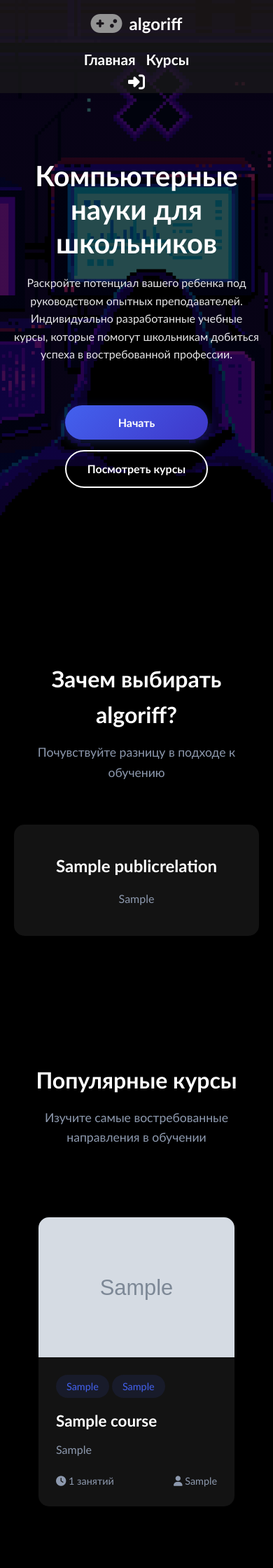
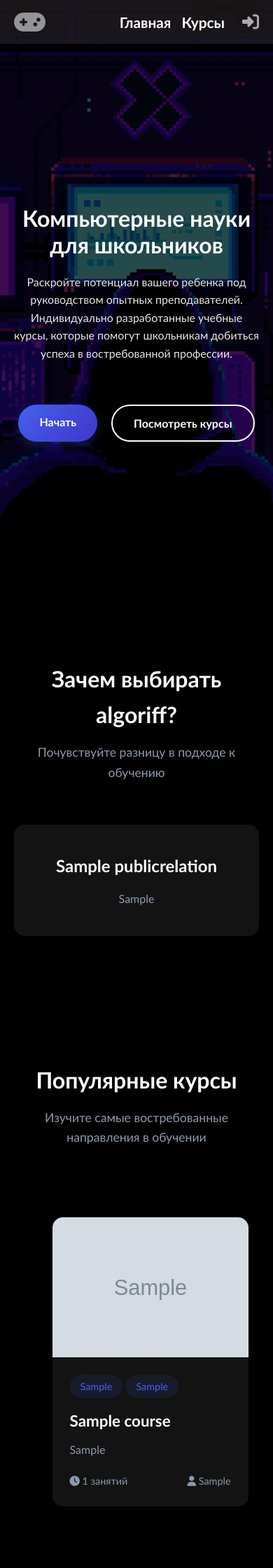
Before and after one commit to illmilo/algoriff, a Django app: page / in a window 390 px wide. Shown: the top 2240 px of the page at 70% size. Run offline with Django 5.2, Linux system fonts and the light colour scheme; tables that the repository leaves empty hold one stand-in row (values such as "Sample post"); grey boxes marked "Sample" are stand-in pictures.

Commit message:
fix: carousel on mobile version

```diff
--- a/home/templates/home/home.html
+++ b/home/templates/home/home.html
@@ -28,7 +28,7 @@
                     <li><a href="#">Курсы</a></li>
                 </ul>
             </nav>
-            <a href="#" class="fa-solid fa-right-to-bracket fa-xl" style="color:unset;text-decoration: none;"></a>
+            <a href="#" class="fa-solid fa-right-to-bracket fa-xl" style="color:#aaaaaa;text-decoration: none;"></a>
         </div>
     </header>
 
@@ -139,9 +139,97 @@
         </div>
         <div class="copyright">
             <div class="container">
-                <p>&copy; 2023 EduMentor Tutoring Services. All rights reserved.</p>
+                <p>&copy; 2025 ООО НПП &laquo; Algoriff &raquo;. Все права защищены.</p>
             </div>
         </div>
     </footer>
+
+   <script>
+        const header = document.querySelector("header");
+        let lastScroll = 0;
+        const scrollThreshold = 10;
+        const animationDuration = 0.3;
+
+        // Initialize header with original styles
+        header.style.transition = `transform ${animationDuration}s ease-in-out`;
+        header.style.transform = "translateY(0)"; // Start visible
+
+        window.addEventListener("scroll", () => {
+            const currentScroll = window.pageYOffset;
+
+            if (currentScroll > lastScroll && currentScroll > scrollThreshold) {
+                header.style.transform = "translateY(-100%)";
+            }
+            else if (currentScroll < lastScroll) {
+                header.style.transform = "translateY(0)";
+            }
+
+            lastScroll = currentScroll;
+        });
+    </script>
+
+    <script>
+document.addEventListener('DOMContentLoaded', function() {
+    const carousel = document.querySelector('.carousel-container');
+
+    // const carousel = document.querySelector('.carousel-container');
+
+    if (window.innerWidth <= 768) {
+        // Scroll to first card on load
+        setTimeout(() => {
+            carousel.scrollTo({
+                left: 0,
+                behavior: 'smooth'
+            });
+        }, 100);
+
+    let isDown = false;
+    let startX;
+    let scrollLeft;
+
+    // Only apply on mobile
+    if (window.innerWidth <= 768) {
+        carousel.addEventListener('mousedown', (e) => {
+            isDown = true;
+            startX = e.pageX - carousel.offsetLeft;
+            scrollLeft = carousel.scrollLeft;
+        });
+
+        carousel.addEventListener('mouseleave', () => {
+            isDown = false;
+        });
+
+        carousel.addEventListener('mouseup', () => {
+            isDown = false;
+        });
+
+        carousel.addEventListener('mousemove', (e) => {
+            if(!isDown) return;
+            e.preventDefault();
+            const x = e.pageX - carousel.offsetLeft;
+            const walk = (x - startX) * 2; // Adjust multiplier for sensitivity
+            carousel.scrollLeft = scrollLeft - walk;
+        });
+
+        // Touch events for mobile
+        carousel.addEventListener('touchstart', (e) => {
+            isDown = true;
+            startX = e.touches[0].pageX - carousel.offsetLeft;
+            scrollLeft = carousel.scrollLeft;
+        });
+
+        carousel.addEventListener('touchend', () => {
+            isDown = false;
+        });
+
+        carousel.addEventListener('touchmove', (e) => {
+            if(!isDown) return;
+            const x = e.touches[0].pageX - carousel.offsetLeft;
+            const walk = (x - startX) * 2;
+            carousel.scrollLeft = scrollLeft - walk;
+        });
+    }}
+});
+</script>
 </body>
 </html>
--- a/website/static/home/css/style.css
+++ b/website/static/home/css/style.css
@@ -34,14 +34,27 @@ body {
 
 /* Header */
 header {
+    /* Original styling */
     position: fixed;
     top: 0;
     left: 0;
     width: 100%;
     z-index: 1000;
-    background-color: var(--dark);
-    padding: 15px 0;
+    background-color: var(--dark); /* Maintain background */
+    padding: 15px 0; /* Maintain padding */
     box-shadow: 0 2px 10px rgba(0, 0, 0, 0.1);
+
+    /* Animation enhancements */
+    will-change: transform;
+    backface-visibility: hidden;
+    transition: transform 0.3s ease-in-out, background-color 0.3s ease; /* Add background-color to transition */
+}
+
+/* Ensure header content maintains layout during animation */
+.header-container {
+    height: 100%; /* Maintain container height */
+    display: flex;
+    align-items: center;
 }
 
 .header-container {
@@ -470,20 +483,50 @@ footer {
         font-size: 1rem;
     }
 
-    .hero-btns {
-        flex-direction: column;
-        gap: 15px;
-    }
 
     .section-title h2 {
         font-size: 2rem;
     }
+
+    .carousel-container {
+        overflow-x: auto;
+        scroll-snap-type: x mandatory;
+        -webkit-overflow-scrolling: touch; /* Smooth scrolling on iOS */
+        padding-bottom: 20px; /* Space for scrollbar */
+    }
+
+    .course-card {
+        scroll-snap-align: start;
+        min-width: 85vw; /* Show most of the next card */
+        margin-right: 15px; /* Add gap between cards */
+    }
+
+    /* Hide scrollbar visually but keep functionality */
+    .carousel-container::-webkit-scrollbar {
+        display: none;
+    }
+    .carousel-container {
+        padding-left: 20px; /* Add left padding */
+        scroll-padding-left: 20px; /* Ensure snapping aligns with padding */
+    }
+
+    .course-card:first-child {
+        margin-left: 0; /* Remove any left margin on first card */
+    }
+
+    /* Adjust card width for better visibility */
+    .course-card {
+        min-width: 80vw; /* Slightly wider than before */
+        max-width: 80vw; /* Add max-width to match */
+    }
+    a.course-card:nth-child(1) {
+        margin-left:300px;
+    }
 }
 
 @media (max-width: 576px) {
-    .header-container {
-        flex-direction: column;
-        gap: 15px;
+    .logo span {
+        display: none;
     }
 
     nav ul {
@@ -499,6 +542,10 @@ footer {
         display: flex;
         flex-direction: column;
         align-items: center;
+    }
+
+    .hero-content h1 {
+        font-size:2em;
     }
 
     .pros-container {
@@ -517,3 +564,8 @@ footer {
 .carousel-container {
     justify-content: center;
 }
+
+.header-container nav {
+    margin-left:auto;
+    margin-right:25px;
+}
```
